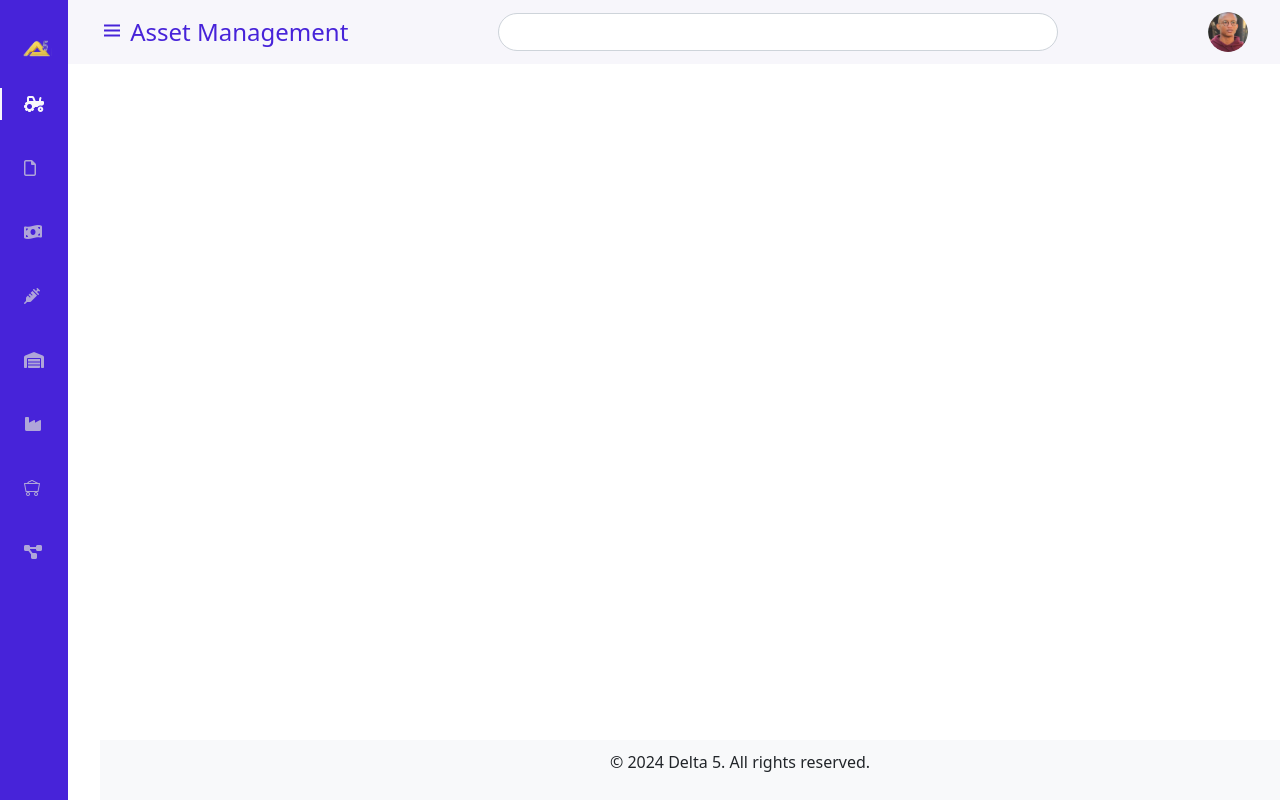
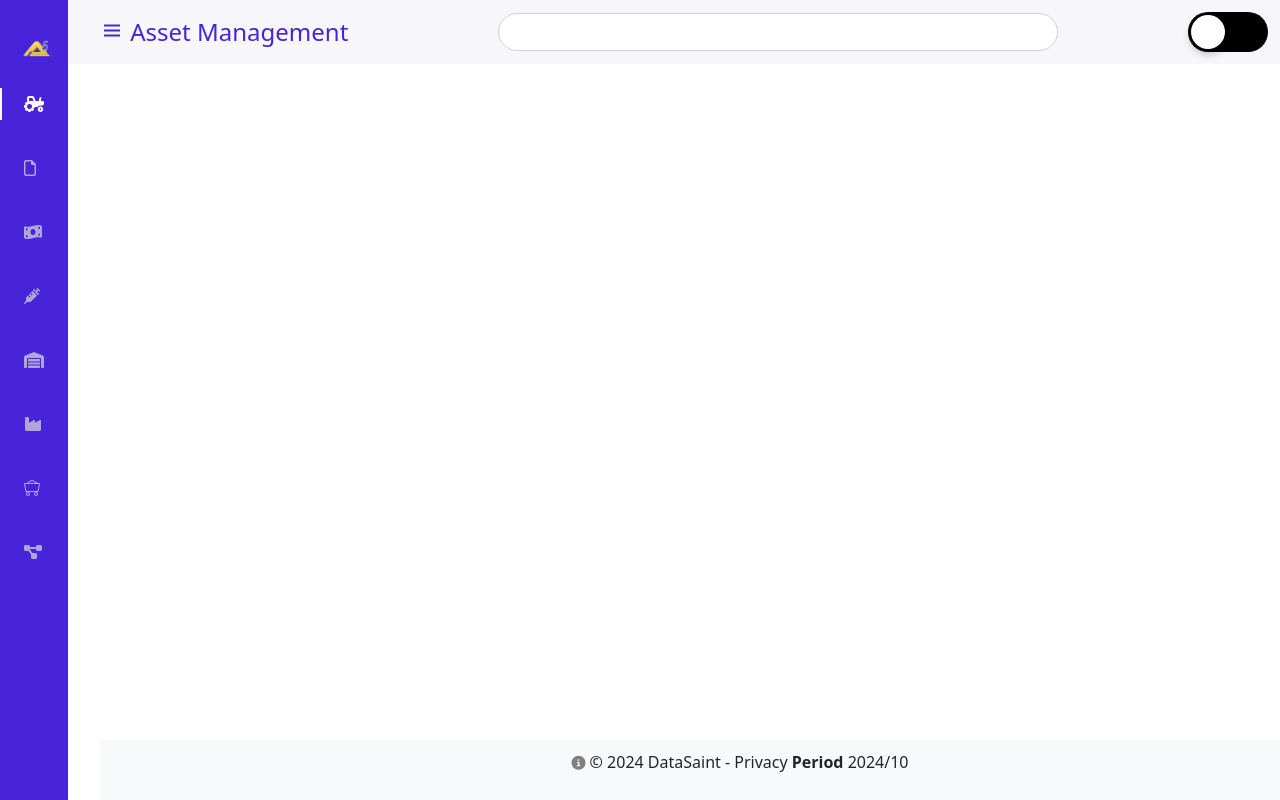
Before and after one commit to diphokoo/D5-Menu, a plain HTML site: page Index.html in a window 1280 px wide. Drawn offline with nearby package versions, Linux system fonts and the light colour scheme.

Commit message:
toggle btn

```diff
--- a/Index.html
+++ b/Index.html
@@ -38,7 +38,10 @@
             <input type="text" class="form-control form-rounded">
         </div>
         <div class="header_img">
-            <img src="./img/profile.png" alt="">
+            <input class="input" type="checkbox" name="darkmode" id="dark-mode"/>
+            <label for="dark-mode" class="label">
+                <span class="circle"></span>
+            </label>
         </div>
     </header>
 
@@ -88,7 +91,10 @@
 
     <!-- Footer -->
     <footer class="footer position-fixed">
-        <p>&copy; 2024 Delta 5. All rights reserved.</p>
+        <p>
+            <i class="fa fa-info-circle" aria-hidden="true" style="color: grey; font-size: 14px;"></i>
+            &copy;  2024 DataSaint - Privacy <strong>Period</strong> 2024/10
+        </p>
     </footer>
 
     <script src="https://cdn.jsdelivr.net/npm/bootstrap@5.0.0-beta1/dist/js/bootstrap.bundle.min.js"></script>
--- a/style.css
+++ b/style.css
@@ -153,6 +153,58 @@ a.nav_logo {
     width: 35rem !important;
 }
 
+
+.input {
+    visibility: hidden;
+  }
+  .label {
+    background-color: black;
+    height: 40px;
+    width: 80px;
+    position: absolute;
+    border-radius: 20px;
+    cursor: pointer;
+
+  }
+  .circle {
+    width: 34px;
+    height: 34px;
+    background-color: white;
+    position: absolute;
+    top: 3px;
+    left: 3px;
+    border-radius: 50%;
+    box-shadow: 0 4px 8px rgba(0,0,0,.3);
+    animation: toggleOff .3s linear forwards;
+  }
+
+
+  .input:checked + .label {
+    background-color: white;
+  }
+
+  .input:checked + .label .circle {
+    background-color: black;
+    animation: toggleOn .3s linear forwards;
+   }
+
+   @keyframes toggleOn {
+     0% {
+       transform: translateX(0);
+     }
+     100% {
+       transform: translateX(40px);
+     }
+   }
+   @keyframes toggleOff {
+     0% {
+       transform: translateX(40px);
+     }
+     100% {
+       transform: translateX(0);
+     }
+   }
+
 @media screen and (min-width: 768px) {
     body {
         margin: calc(var(--header-height) + 1rem) 0 0 0;
```
Also changed, not shown: Index.js (line endings or trailing spaces).
